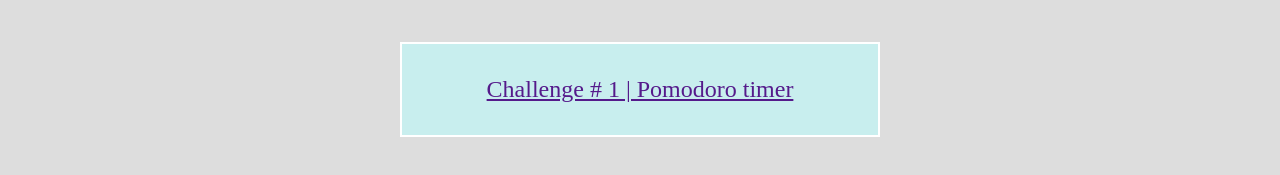
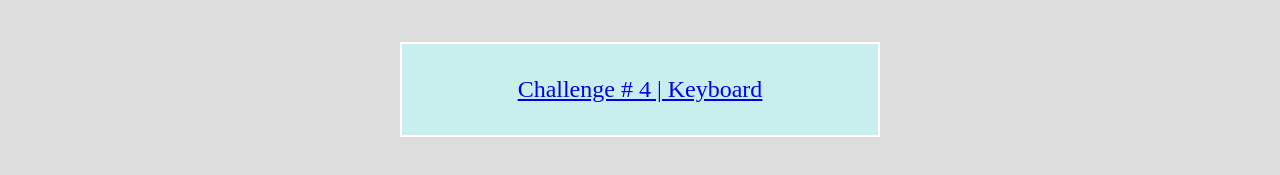
Before and after one commit to Shouryamup/caw-javascript-challenges, a plain HTML site: page index.html in a window 1280 px wide. Shown: the part 355-530 px from the top of the page. Drawn offline with Linux system fonts and the light colour scheme.

Commit message:
updated link in index file

```diff
--- a/index.html
+++ b/index.html
@@ -20,7 +20,7 @@
 <!-- <div class="all-links"> -->
 <div class ="all-links">
     <div class="links">
-        <a href="">Challenge # 1 | Pomodoro timer</a>
+        <a href="challenge-4\index.html">Challenge # 4 | Keyboard</a>
     </div>
         <!-- <div class="links">
             <a href=" ">Challenge  2 </a>
```
